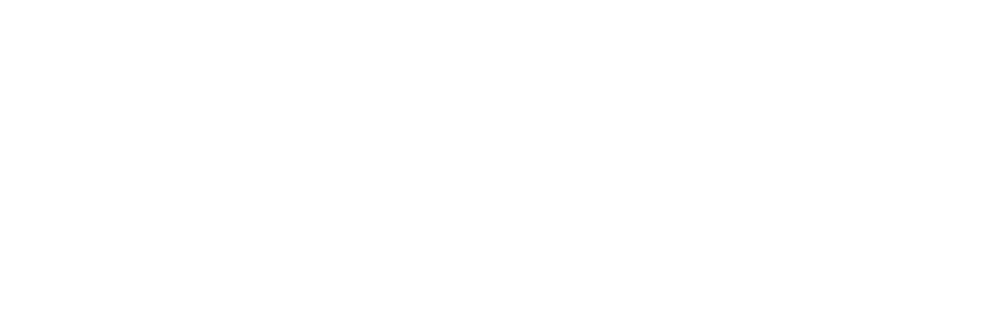
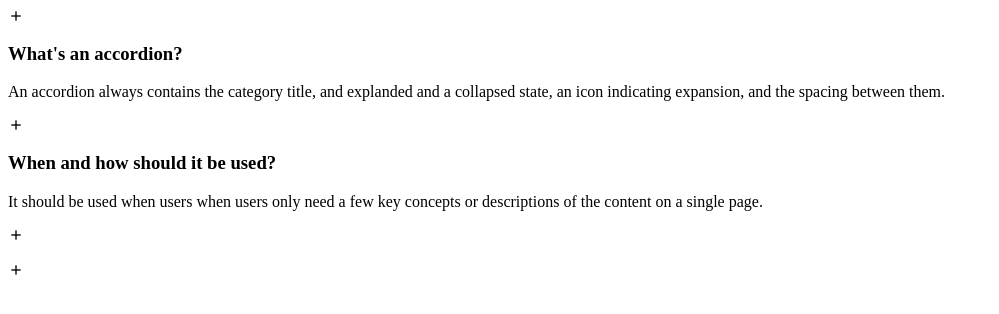
Before and after one commit to afc2c4/responsive-accordion, a plain HTML site: page index.html in a window 1280 px wide. Shown: the whole page, without its empty margins (0-999 px from the left). Drawn offline with nearby package versions, Linux system fonts and the light colour scheme.

Commit message:
accordion HTML

```diff
--- a/index.html
+++ b/index.html
@@ -15,6 +15,62 @@
 
 <body>
 
+    <section class="accordion container">
+        <div class="accordion__container">
+            <div class="accordion__item">
+                <header class="accordion__header">
+                    <i class="bx bx-plus accordion_icon"></i>
+                    <h3 class="accordion__title">What's an accordion?</h3>
+                </header>
+
+                <div class="accordion__content">
+                    <p class="accordion__description">
+                        An accordion always contains the category title, and explanded and a collapsed state, an icon indicating expansion, and the spacing between them.
+                    </p>
+                </div>
+            </div>
+
+            <div class="accordion__item">
+                <header class="accordion__header">
+                    <i class="bx bx-plus accordion_icon"></i>
+                    <h3 class="accordion__title">When and how should it be used?</h3>
+                </header>
+
+                <div class="accordion__content">
+                    <p class="accordion__description">
+                        It should be used when users when users only need a few key concepts or descriptions of the content on a single page.
+                    </p>
+                </div>
+            </div>
+
+            <div class="accordion__item">
+                <header class="accordion__header">
+                    <i class="bx bx-plus accordion_icon"></i>
+                    <h3 class="accordion__title"></h3>
+                </header>
+
+                <div class="accordion__content">
+                    <p class="accordion__description">
+
+                    </p>
+                </div>
+            </div>
+
+            <div class="accordion__item">
+                <header class="accordion__header">
+                    <i class="bx bx-plus accordion_icon"></i>
+                    <h3 class="accordion__title"></h3>
+                </header>
+
+                <div class="accordion__content">
+                    <p class="accordion__description">
+
+                    </p>
+                </div>
+            </div>
+        </div>
+
+    </section>
 
     <script src="assets/js/main.js"></script>
 </body>
```
